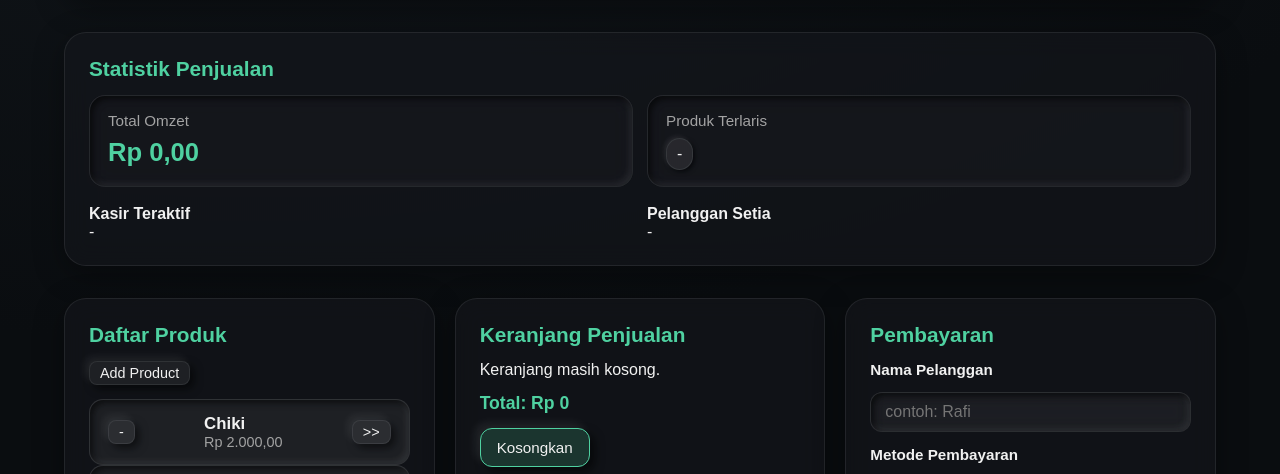
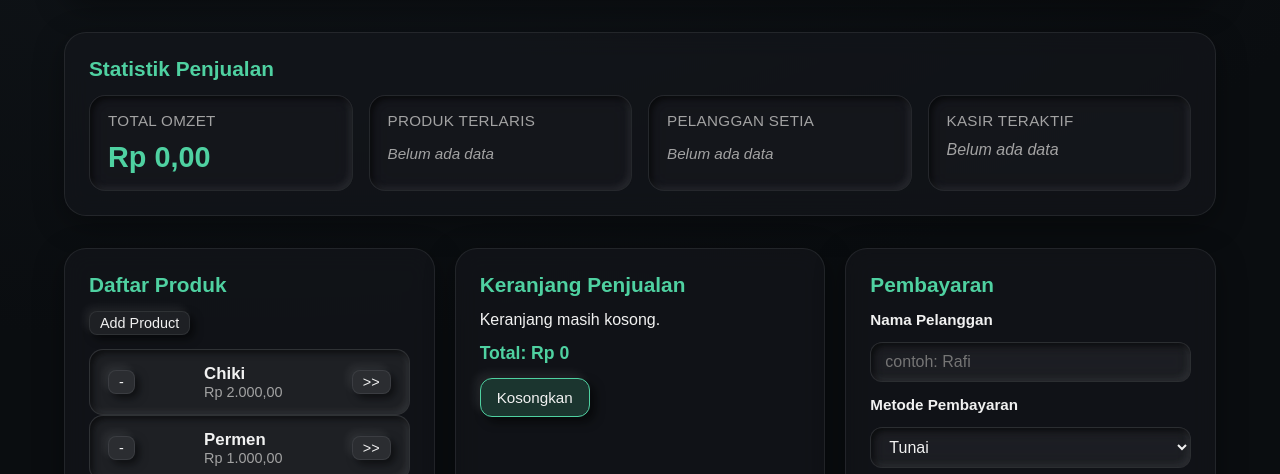
Before and after one commit to ELGhifari11/javascript-mastery-rumahit, a plain HTML site: page simple-pos/index.html in a window 1280 px wide. Shown: the part 256-730 px from the top of the page. Drawn offline with nearby package versions, Linux system fonts and the light colour scheme.

Commit message:
Refine sales statistics summary cards

```diff
--- a/simple-pos/modules/sales.js
+++ b/simple-pos/modules/sales.js
@@ -101,30 +101,46 @@ const kosongkanKeranjang = () => {
 
 const updateStatsUI = () => {
   const s = hitungStatistik();
-  const topKasir = s.topKasir.map(x => `<p>- ${x.kasir} (${x.count} transaksi)</p>`).join("");
-  const topPelanggan = s.topPelanggan.map(x => `<p>- ${x.pelanggan} (${x.count} transaksi)</p>`).join("");
-  const topProdukChips = s.topProduk.slice(0, 3).map(x => `<span class="chip">${x.produk}<span class="chip-qty">${x.jumlah}</span></span>`).join("");
+  const produkList = s.topProduk.map((x, idx) => `
+      <li class="stat-item">
+        <span class="stat-rank">${idx + 1}.</span>
+        <span class="stat-item-name">${x.produk}</span>
+        <span class="stat-meta">${x.jumlah} pcs</span>
+      </li>
+    `).join("");
+  const pelangganList = s.topPelanggan.map((x, idx) => `
+      <li class="stat-item">
+        <span class="stat-rank">${idx + 1}.</span>
+        <span class="stat-item-name">${x.pelanggan}</span>
+        <span class="stat-meta">${x.count}x</span>
+      </li>
+    `).join("");
+  const kasir = s.topKasir[0];
+  const kasirHighlight = kasir ? `
+      <div class="cashier-highlight">
+        <span class="stat-badge">${kasir.totalRingkas}</span>
+        <p class="cashier-name">${kasir.kasir}</p>
+        <p class="cashier-meta">${kasir.count} transaksi</p>
+        <p class="cashier-omzet">Total omzet <span>${utils.formatRupiah(kasir.total)}</span></p>
+      </div>
+    ` : '<p class="stat-empty">Belum ada data</p>';
   ui.refs.statsContainer.innerHTML = `
-    <div class="stat-cards">
-      <div class="stat-card">
+    <div class="stats-grid">
+      <div class="stat-card stat-card--omzet">
         <span class="stat-label">Total Omzet</span>
         <div class="stat-value">${utils.formatRupiah(s.totalOmzet)}</div>
       </div>
-      <div class="stat-card">
+      <div class="stat-card stat-card--produk">
         <span class="stat-label">Produk Terlaris</span>
-        <div class="chip-list">${topProdukChips || '<span class="chip">-</span>'}</div>
+        <ul class="stat-list">${produkList || '<li class="stat-item stat-empty">Belum ada data</li>'}</ul>
       </div>
-    </div>
-    <div class="mini-stats">
-      <div>
-        <br>
-        <strong>Kasir Teraktif</strong>
-        ${topKasir || '<p>-</p>'}
+      <div class="stat-card stat-card--pelanggan">
+        <span class="stat-label">Pelanggan Setia</span>
+        <ul class="stat-list">${pelangganList || '<li class="stat-item stat-empty">Belum ada data</li>'}</ul>
       </div>
-      <div>
-      <br>
-        <strong>Pelanggan Setia</strong>
-        ${topPelanggan || '<p>-</p>'}
+      <div class="stat-card stat-card--kasir">
+        <span class="stat-label">Kasir Teraktif</span>
+        ${kasirHighlight}
       </div>
     </div>
   `;
@@ -192,29 +208,49 @@ const getFilters = () => {
 };
 
 const hitungStatistik = () => {
-  const countBy = (arr, key) => {
-    const map = new Map();
-    for (let i = 0; i < arr.length; i++) {
-      const k = arr[i][key] || "-";
-      map.set(k, (map.get(k) || 0) + 1);
-    }
-    return Array.from(map.entries()).map(([k, v]) => ({ key: k, count: v }));
+  const ringkasTotal = (nilai) => {
+    if (!nilai || nilai < 100000) return "<100k";
+    const dibulatkan = Math.floor(nilai / 100000) * 100000;
+    const formatter = new Intl.NumberFormat("en-US", { notation: "compact", maximumFractionDigits: 1 });
+    let teks = formatter.format(dibulatkan);
+    teks = teks.replace(/K$/, "k").replace(/M$/, "M").replace(/B$/, "B").replace(/T$/, "T");
+    return `${teks}+`;
   };
-  const kasirCounts = countBy(state.dataPenjualan, "kasir").sort((a, b) => b.count - a.count).map(x => ({ kasir: x.key, count: x.count }));
-  const pelangganCounts = countBy(state.dataPenjualan, "pelanggan").sort((a, b) => b.count - a.count).map(x => ({ pelanggan: x.key, count: x.count }));
+  const kasirMap = new Map();
+  const pelangganMap = new Map();
   const produkMap = new Map();
+  let totalOmzet = 0;
   for (let i = 0; i < state.dataPenjualan.length; i++) {
-    const penj = state.dataPenjualan[i].penjualan || [];
+    const data = state.dataPenjualan[i];
+    const kasirKey = data.kasir || "-";
+    const pelangganKey = data.pelanggan || "-";
+    const total = data.total || 0;
+    totalOmzet += total;
+    const kasirData = kasirMap.get(kasirKey) || { kasir: kasirKey, count: 0, total: 0 };
+    kasirData.count += 1;
+    kasirData.total += total;
+    kasirMap.set(kasirKey, kasirData);
+    pelangganMap.set(pelangganKey, (pelangganMap.get(pelangganKey) || 0) + 1);
+    const penj = data.penjualan || [];
     for (let j = 0; j < penj.length; j++) {
       const p = penj[j];
       const curr = produkMap.get(p.item) || 0;
-      produkMap.set(p.item, curr + p.jumlah);
+      produkMap.set(p.item, curr + (p.jumlah || 0));
     }
   }
-  const topProduk = Array.from(produkMap.entries()).map(([produk, jumlah]) => ({ produk, jumlah })).sort((a, b) => b.jumlah - a.jumlah);
-  let totalOmzet = 0;
-  for (let i = 0; i < state.dataPenjualan.length; i++) totalOmzet += state.dataPenjualan[i].total || 0;
-  return { topKasir: kasirCounts, topPelanggan: pelangganCounts, topProduk, totalOmzet };
+  const topKasir = Array.from(kasirMap.values())
+    .sort((a, b) => b.count === a.count ? b.total - a.total : b.count - a.count)
+    .map(item => ({ ...item, totalRingkas: ringkasTotal(item.total) }))
+    .slice(0, 1);
+  const topPelanggan = Array.from(pelangganMap.entries())
+    .map(([pelanggan, count]) => ({ pelanggan, count }))
+    .sort((a, b) => b.count === a.count ? a.pelanggan.localeCompare(b.pelanggan) : b.count - a.count)
+    .slice(0, 3);
+  const topProduk = Array.from(produkMap.entries())
+    .map(([produk, jumlah]) => ({ produk, jumlah }))
+    .sort((a, b) => b.jumlah === a.jumlah ? a.produk.localeCompare(b.produk) : b.jumlah - a.jumlah)
+    .slice(0, 5);
+  return { topKasir, topPelanggan, topProduk, totalOmzet };
 };
 
 const prosesPembayaran = () => {
--- a/simple-pos/style.css
+++ b/simple-pos/style.css
@@ -247,10 +247,10 @@ button:hover {
 }
 
 /* === RESPONSIVE === */
-.stat-cards {
+.stats-grid {
   display: grid;
-  grid-template-columns: repeat(2, minmax(0, 1fr));
-  gap: 14px;
+  grid-template-columns: repeat(auto-fit, minmax(220px, 1fr));
+  gap: 16px;
 }
 
 .stat-card {
@@ -259,48 +259,96 @@ button:hover {
   padding: 16px 18px;
   box-shadow: inset 3px 3px 6px var(--shadow-dark),
               inset -3px -3px 6px var(--shadow-light);
+  display: flex;
+  flex-direction: column;
+  gap: 12px;
 }
 
 .stat-label {
   color: var(--text-soft);
   font-size: 0.95rem;
+  letter-spacing: 0.02em;
+  text-transform: uppercase;
 }
 
 .stat-value {
-  font-size: 1.6rem;
+  font-size: 1.8rem;
   font-weight: 700;
   color: var(--accent);
-  margin-top: 8px;
 }
 
-.mini-stats {
+.stat-list {
+  list-style: none;
   display: grid;
-  grid-template-columns: repeat(2, minmax(0, 1fr));
-  gap: 14px;
+  gap: 8px;
+  margin: 4px 0 0;
+  padding: 0;
 }
 
-.chip-list {
+.stat-item {
   display: flex;
-  flex-wrap: wrap;
+  align-items: baseline;
+  justify-content: space-between;
   gap: 8px;
-  margin-top: 8px;
+  font-size: 0.95rem;
+  color: var(--text-main);
 }
 
-.chip {
-  background: var(--base-mid);
-  color: var(--text-main);
-  padding: 6px 10px;
-  border-radius: 999px;
-  box-shadow: 2px 2px 4px var(--shadow-dark),
-              -2px -2px 4px var(--shadow-light);
+.stat-rank {
+  font-weight: 600;
+  color: var(--text-soft);
+  min-width: 24px;
 }
 
-.chip-qty {
+.stat-item-name {
+  flex: 1;
+}
+
+.stat-meta {
+  font-size: 0.85rem;
+  color: var(--text-soft);
+  font-weight: 500;
+}
+
+.stat-empty {
+  color: var(--text-soft);
+  font-style: italic;
+}
+
+.cashier-highlight {
+  display: flex;
+  flex-direction: column;
+  gap: 6px;
+}
+
+.stat-badge {
+  align-self: flex-start;
   background: var(--accent);
   color: #0d0d0d;
-  margin-left: 6px;
-  padding: 2px 8px;
+  padding: 4px 12px;
   border-radius: 999px;
+  font-weight: 700;
+  font-size: 0.85rem;
+  letter-spacing: 0.05em;
+}
+
+.cashier-name {
+  font-size: 1.1rem;
+  font-weight: 600;
+}
+
+.cashier-meta {
+  font-size: 0.85rem;
+  color: var(--text-soft);
+}
+
+.cashier-omzet {
+  font-size: 0.85rem;
+  color: var(--text-soft);
+}
+
+.cashier-omzet span {
+  color: var(--accent);
   font-weight: 600;
 }
 
```
